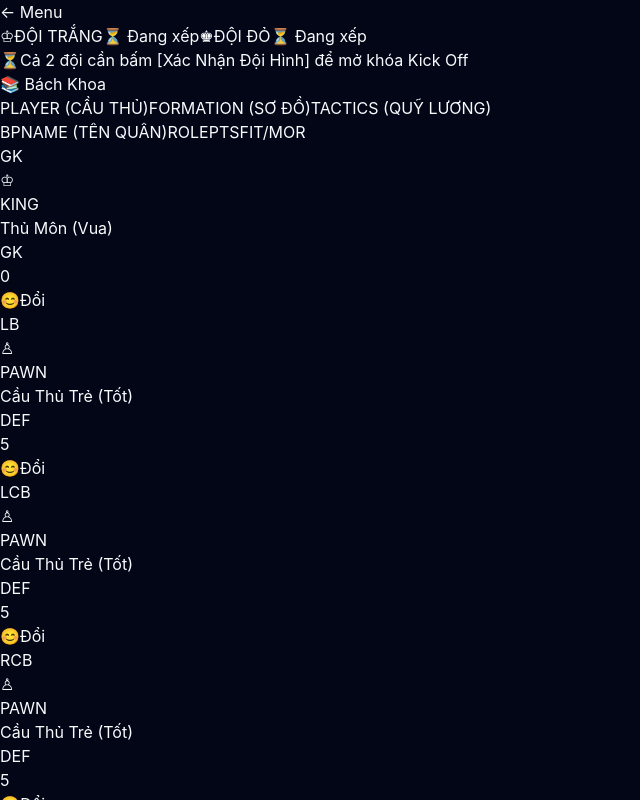
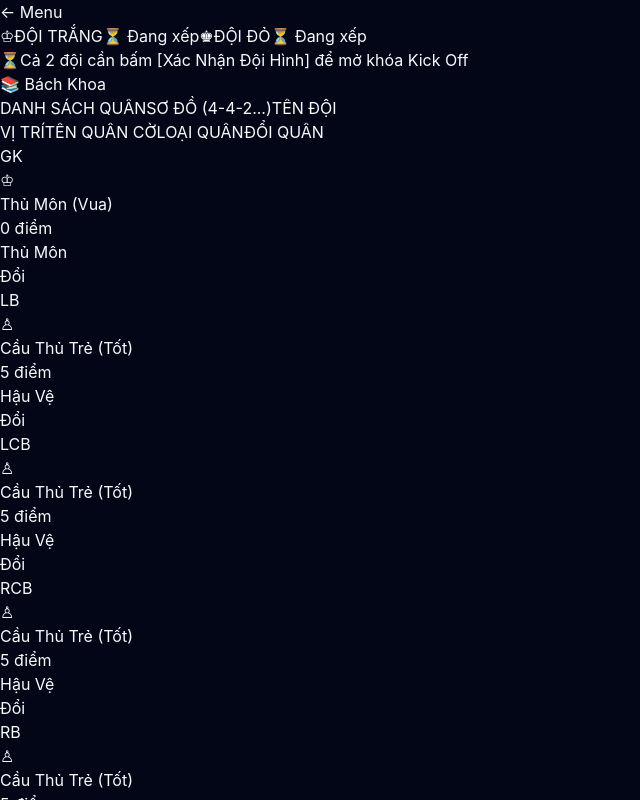
Before and after one commit to tulaanh/ChessFootball-, a React (Vite) app: page / in a window 1280 px wide. Both pictures are taken after a click on the button 389 px from the left and 156 px from the top of the page. Shown: the top 800 px of the page, without its empty margins (0-640 px from the left). Built offline with nearby package versions, Linux system fonts and the light colour scheme.

Commit message:
feat: Clean and simplify Tactical Setup to only show piece names and types

```diff
--- a/src/components/TacticalSetup.tsx
+++ b/src/components/TacticalSetup.tsx
@@ -369,8 +369,6 @@ export default function TacticalSetup({
   const bothReady = whiteReady && blackReady;
 
   // Grid coordinates for the active team's half pitch
-  // White team: y from 7 (half line) to 14 (goal)
-  // Black team: y from 0 (goal) to 7 (half line)
   const startY = isWhite ? 7 : 0;
   const endY = isWhite ? 14 : 7;
   const rowIndices = Array.from({ length: endY - startY + 1 }, (_, i) => startY + i);
@@ -387,7 +385,7 @@ export default function TacticalSetup({
             <span>←</span> Menu
           </button>
 
-          {/* Dual Team Switcher Tabs (Like FM Header) */}
+          {/* Dual Team Switcher Tabs */}
           <div className="flex items-center bg-slate-950 p-1 rounded-xl border border-slate-800">
             <button
               onClick={() => {
@@ -460,11 +458,11 @@ export default function TacticalSetup({
         </div>
       </div>
 
-      {/* Main Fullscreen FM Tactical Management Canvas */}
+      {/* Main FM Tactical Management Canvas */}
       <div className="w-full flex-1 grid grid-cols-1 lg:grid-cols-12 gap-4 items-stretch">
-        {/* LEFT COLUMN: FM Tactical Roster Table (~ 45% width / 5 cols) */}
+        {/* LEFT COLUMN: Simplified Clean Table (~ 45% width / 5 cols) */}
         <div className="lg:col-span-5 flex flex-col bg-[#141b2d] border border-slate-800 rounded-3xl overflow-hidden shadow-2xl">
-          {/* FM Sub-Tabs Header ([PLAYER] [FORMATION] [TACTICS]) */}
+          {/* Sub-Tabs Header */}
           <div className="flex items-center bg-[#0d121f] border-b border-slate-800">
             <button
               onClick={() => setActiveSubTab('player')}
@@ -474,7 +472,7 @@ export default function TacticalSetup({
                   : 'text-slate-400 hover:text-white border-transparent hover:bg-slate-850'
               }`}
             >
-              PLAYER (CẦU THỦ)
+              DANH SÁCH QUÂN
             </button>
 
             <button
@@ -485,7 +483,7 @@ export default function TacticalSetup({
                   : 'text-slate-400 hover:text-white border-transparent hover:bg-slate-850'
               }`}
             >
-              FORMATION (SƠ ĐỒ)
+              SƠ ĐỒ (4-4-2...)
             </button>
 
             <button
@@ -496,24 +494,23 @@ export default function TacticalSetup({
                   : 'text-slate-400 hover:text-white border-transparent hover:bg-slate-850'
               }`}
             >
-              TACTICS (QUỸ LƯƠNG)
+              TÊN ĐỘI
             </button>
           </div>
 
-          {/* SubTab 1: FM Player List Table */}
+          {/* SubTab 1: Clean Player List (Only Name and Piece Types) */}
           {activeSubTab === 'player' && (
             <div className="flex-1 flex flex-col p-3">
-              {/* Table Column Headers */}
+              {/* Table Column Headers: Chỉ giữ Vị Trí, Tên Quân, Loại Quân, Chi Phí, Đổi */}
               <div className="grid grid-cols-12 gap-1 px-2 py-1.5 text-[10px] font-black uppercase tracking-wider text-slate-400 border-b border-slate-800 mb-1">
-                <span className="col-span-2">BP</span>
-                <span className="col-span-5">NAME (TÊN QUÂN)</span>
-                <span className="col-span-2 text-center">ROLE</span>
-                <span className="col-span-1 text-center">PTS</span>
-                <span className="col-span-2 text-right">FIT/MOR</span>
+                <span className="col-span-2">VỊ TRÍ</span>
+                <span className="col-span-5">TÊN QUÂN CỜ</span>
+                <span className="col-span-3 text-center">LOẠI QUÂN</span>
+                <span className="col-span-2 text-right">ĐỔI QUÂN</span>
               </div>
 
               {/* 11 Players Row List */}
-              <div className="flex-1 overflow-y-auto space-y-1 pr-1 custom-scrollbar max-h-[460px]">
+              <div className="flex-1 overflow-y-auto space-y-1.5 pr-1 custom-scrollbar max-h-[460px]">
                 {currentRoster.pieces.map((pId, idx) => {
                   const def = getPieceDefinition(pId);
                   const pieceInstance = board.pieces.find(
@@ -527,38 +524,38 @@ export default function TacticalSetup({
                       onClick={() => {
                         if (pieceInstance) handleSelectPiece(pieceInstance.id);
                       }}
-                      className={`grid grid-cols-12 gap-1 items-center px-2 py-2 rounded-xl transition-all cursor-pointer border ${
+                      className={`grid grid-cols-12 gap-1 items-center px-2.5 py-2.5 rounded-xl transition-all cursor-pointer border ${
                         isSelected
                           ? 'bg-[#bef264]/20 border-[#bef264] ring-1 ring-[#bef264] text-white shadow-lg'
                           : 'bg-[#10172a]/70 border-slate-850 hover:bg-[#1e293b]/80 text-slate-300'
                       }`}
                     >
-                      {/* BP Position Badge */}
+                      {/* Vị trí BP */}
                       <div className="col-span-2 flex items-center gap-1">
                         <span className="text-xs font-black text-lime-400 font-mono">
                           {POSITION_LABELS[idx]}
                         </span>
                       </div>
 
-                      {/* Name & Avatar Icon */}
-                      <div className="col-span-5 flex items-center gap-2 overflow-hidden">
-                        <div className="w-7 h-7 rounded-lg bg-slate-900 border border-slate-700 flex items-center justify-center text-base shrink-0 shadow">
+                      {/* Tên Quân Cờ + Symbol */}
+                      <div className="col-span-5 flex items-center gap-2.5 overflow-hidden">
+                        <div className="w-8 h-8 rounded-lg bg-slate-900 border border-slate-700 flex items-center justify-center text-lg shrink-0 shadow">
                           {def?.symbol || '♟'}
                         </div>
                         <div className="truncate">
                           <div className="text-xs font-bold text-white truncate">
-                            {def?.name.toUpperCase() || pId}
+                            {def?.vietnameseName || def?.name}
                           </div>
-                          <div className="text-[10px] text-amber-300/80 truncate">
-                            {def?.vietnameseName}
+                          <div className="text-[10px] text-amber-300/90 font-mono font-bold">
+                            {def?.cost || 0} điểm
                           </div>
                         </div>
                       </div>
 
-                      {/* Role Badge */}
-                      <div className="col-span-2 flex justify-center">
+                      {/* Loại Quân (Role) */}
+                      <div className="col-span-3 flex justify-center">
                         <span
-                          className={`text-[8px] font-black uppercase px-1.5 py-0.5 rounded ${
+                          className={`text-[9px] font-black uppercase px-2 py-0.5 rounded-md ${
                             def?.role === 'GK'
                               ? 'bg-yellow-500/20 text-yellow-300 border border-yellow-500/30'
                               : def?.role === 'FWD'
@@ -568,25 +565,18 @@ export default function TacticalSetup({
                               : 'bg-emerald-500/20 text-emerald-300 border border-emerald-500/30'
                           }`}
                         >
-                          {def?.role}
+                          {def?.role === 'GK'
+                            ? 'Thủ Môn'
+                            : def?.role === 'DEF'
+                            ? 'Hậu Vệ'
+                            : def?.role === 'MID'
+                            ? 'Tiền Vệ'
+                            : 'Tiền Đạo'}
                         </span>
                       </div>
 
-                      {/* Points / Rating (Cost) */}
-                      <div className="col-span-1 text-center">
-                        <span className="text-xs font-mono font-black text-amber-300">
-                          {def?.cost || 0}
-                        </span>
-                      </div>
-
-                      {/* FIT & MOR Icons (Style like FIFA/FM) */}
-                      <div className="col-span-2 flex items-center justify-end gap-1.5 text-xs">
-                        <div className="flex gap-0.5">
-                          <span className="w-1.5 h-3 bg-lime-400 rounded-sm transform skew-x-[-12deg]" />
-                          <span className="w-1.5 h-3 bg-lime-400 rounded-sm transform skew-x-[-12deg]" />
-                          <span className="w-1.5 h-3 bg-lime-400 rounded-sm transform skew-x-[-12deg]" />
-                        </div>
-                        <span className="text-sm">😊</span>
+                      {/* Nút Đổi Quân */}
+                      <div className="col-span-2 flex items-center justify-end">
                         <button
                           type="button"
                           disabled={isReadOnly || isCurrentTeamReady}
@@ -594,7 +584,7 @@ export default function TacticalSetup({
                             e.stopPropagation();
                             setSelectedSlotForPick(idx);
                           }}
-                          className="ml-1 text-[10px] px-1.5 py-0.5 rounded bg-slate-800 hover:bg-slate-700 text-cyan-300 font-bold border border-slate-700"
+                          className="px-2.5 py-1 rounded-lg bg-slate-800 hover:bg-slate-700 text-cyan-300 hover:text-white font-bold text-[10px] border border-slate-700 transition-colors"
                         >
                           Đổi
                         </button>
@@ -628,7 +618,7 @@ export default function TacticalSetup({
             </div>
           )}
 
-          {/* SubTab 3: Tactics & Budget breakdown */}
+          {/* SubTab 3: Team Name */}
           {activeSubTab === 'tactics' && (
             <div className="p-4 flex flex-col gap-3 text-xs text-slate-300">
               <div className="bg-[#10172a] p-3 rounded-2xl border border-slate-800">
@@ -644,16 +634,6 @@ export default function TacticalSetup({
                   }}
                   className="w-full bg-slate-900 border border-slate-700 rounded-xl px-3 py-1.5 text-sm font-bold text-white mt-1 outline-none focus:border-lime-400"
                 />
-              </div>
-
-              <div className="bg-[#10172a] p-3 rounded-2xl border border-slate-800">
-                <span className="text-[10px] font-bold text-slate-400 uppercase">Luật Tiền Trận:</span>
-                <p className="mt-1 leading-relaxed text-slate-300 text-[11px]">
-                  • Bạn có thể nhấp chọn một cầu thủ trên bảng hoặc trên sân cỏ để dời vị trí hoặc hoán đổi với cầu thủ khác.
-                </p>
-                <p className="mt-1 leading-relaxed text-slate-300 text-[11px]">
-                  • Quỹ lương 150 điểm cho phép bạn tự do tùy biến giữa các quân cờ mạnh yếu.
-                </p>
               </div>
             </div>
           )}
@@ -702,7 +682,7 @@ export default function TacticalSetup({
           </div>
         </div>
 
-        {/* RIGHT COLUMN: Full Pitch Grass Canvas with FM Player Cards (~ 55% width / 7 cols) */}
+        {/* RIGHT COLUMN: Full Pitch Grass Canvas with Clean Player Cards (~ 55% width / 7 cols) */}
         <div className="lg:col-span-7 flex flex-col bg-[#141b2d] border border-slate-800 rounded-3xl p-3 sm:p-4 overflow-hidden shadow-2xl relative">
           {/* Pitch Top Bar: Info Badge */}
           <div className="flex items-center justify-between px-2 mb-2">
@@ -713,11 +693,11 @@ export default function TacticalSetup({
               </span>
             </div>
             <span className="text-[10px] text-slate-400 hidden sm:inline">
-              👉 Nhấp vào thẻ cầu thủ để hoán đổi hoặc nhấp ô trống để di dời
+              👉 Nhấp vào thẻ quân cờ để hoán đổi hoặc nhấp ô trống để di dời
             </span>
           </div>
 
-          {/* Grass Field Canvas with FM Striped Turf & Grid */}
+          {/* Grass Field Canvas with Clean Striped Turf & Grid */}
           <div className="relative flex-1 rounded-2xl overflow-hidden shadow-2xl border-4 border-slate-800 bg-[#15803d] flex items-center justify-center p-1 sm:p-2 min-h-[480px]">
             {/* Field Pattern & Markings */}
             <div
@@ -779,7 +759,7 @@ export default function TacticalSetup({
                         <div className="absolute inset-x-0 top-0 h-[1.5px] bg-white/30 pointer-events-none" />
                       )}
 
-                      {/* FM-STYLE RECTANGULAR PLAYER CARD ON PITCH */}
+                      {/* CLEAN RECTANGULAR PIECE CARD (Symbol, Name & Role) */}
                       {piece && (
                         <div
                           onClick={(e) => {
@@ -792,20 +772,20 @@ export default function TacticalSetup({
                               : 'bg-[#18233c]/95 hover:bg-[#1e293b] border border-slate-600 hover:scale-105'
                           }`}
                         >
-                          {/* Top part: Portrait / Symbol */}
+                          {/* Top part: Portrait Symbol */}
                           <div className="flex-1 flex items-center justify-center w-full pt-1">
                             <span className="text-xl sm:text-2xl md:text-3xl drop-shadow-md">
                               {getPieceDefinition(piece.typeId)?.symbol || '♟'}
                             </span>
                           </div>
 
-                          {/* Bottom Dark Bar: NAME and RATING PTS (Exactly like screenshot: KRAHN 89) */}
+                          {/* Bottom Dark Bar: Clean Vietnamese Piece Name & Role */}
                           <div className="w-full bg-[#0d1322] px-1 py-0.5 flex items-center justify-between border-t border-slate-700/80">
-                            <span className="text-[8px] sm:text-[9px] font-black text-slate-200 truncate max-w-[36px] sm:max-w-[44px]">
-                              {getPieceDefinition(piece.typeId)?.name.substring(0, 7).toUpperCase()}
+                            <span className="text-[8px] sm:text-[9px] font-black text-slate-200 truncate max-w-[42px] sm:max-w-[50px]">
+                              {getPieceDefinition(piece.typeId)?.vietnameseName.split(' ')[0] || getPieceDefinition(piece.typeId)?.name}
                             </span>
-                            <span className="text-[9px] sm:text-[11px] font-black font-mono text-white">
-                              {getPieceDefinition(piece.typeId)?.cost || 0}
+                            <span className="text-[8px] sm:text-[9px] font-black text-lime-400 uppercase">
+                              {getPieceDefinition(piece.typeId)?.role}
                             </span>
                           </div>
                         </div>
```
